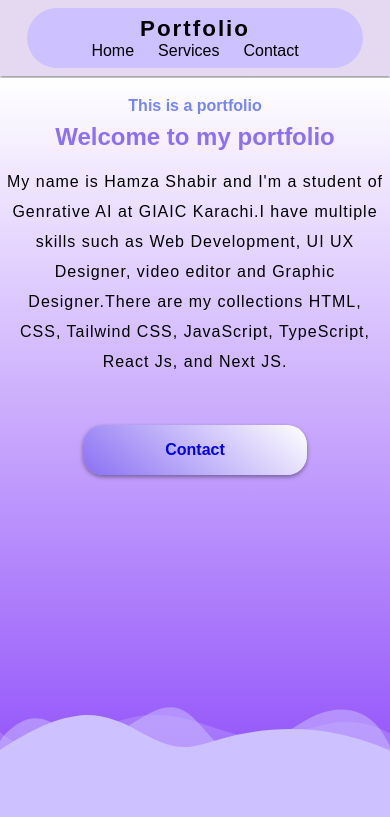
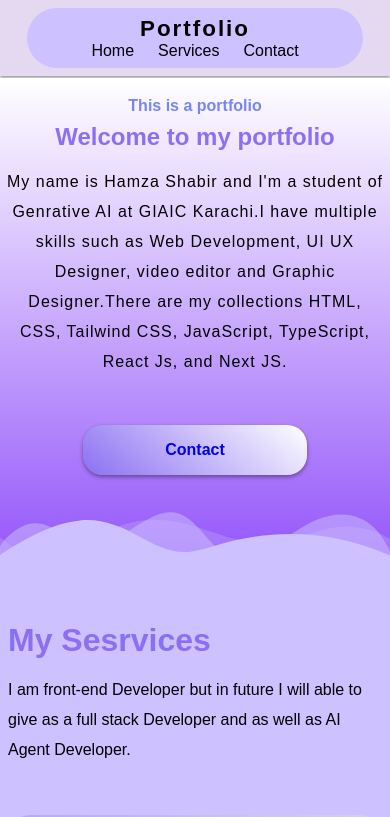
Before and after one commit to HamzaShabir0786/GIAIC-Q2-NextJS-Assignments, a Next.js app in the folder next-js-portfolio-with-custom-css/portfolio/: page / in a window 390 px wide. Shown: the top 817 px of the page. Built offline with nearby package versions, Linux system fonts and the light colour scheme.

Commit message:
change height

```diff
--- a/next-js-portfolio-with-custom-css/portfolio/src/app/globals.css
+++ b/next-js-portfolio-with-custom-css/portfolio/src/app/globals.css
@@ -478,7 +478,8 @@ textarea {
   .home-main {
     padding: 0.2rem;
     padding-top: 1rem;
-    height: 80vh;
+    height: auto;
+    padding-bottom: 5rem;
   }
   .grid-1 {
     padding: 0.2rem;
```
